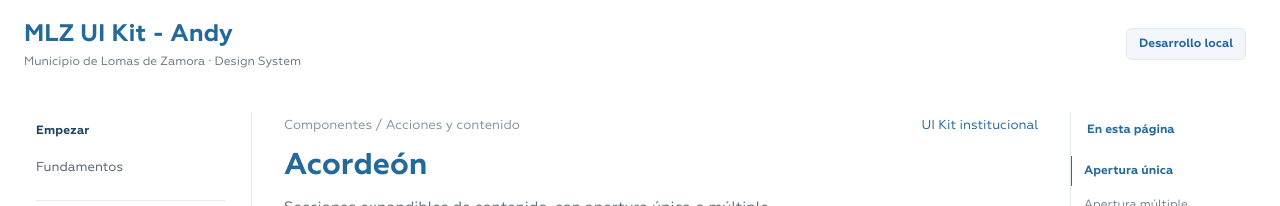
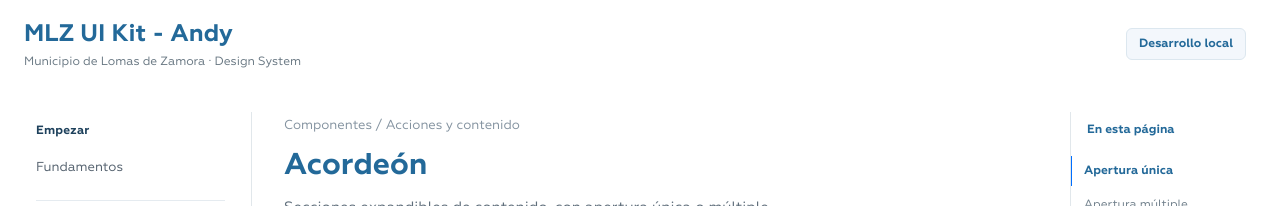
Before and after one commit to SantiagoM96/mlz-muni, a React (Vite) app: page /ui-kit-andy/componentes/acordeon in a window 1280 px wide. Shown: the top 206 px of the page. Built offline with nearby package versions, Linux system fonts and the light colour scheme; a web font is replaced by a local one.

Commit message:
chore(andy): remove redundant UI Kit institucional link from right side of component header

```diff
--- a/src/pages/andy-kit/AndyKitPage.tsx
+++ b/src/pages/andy-kit/AndyKitPage.tsx
@@ -375,7 +375,6 @@ export function AndyKitPage(){
       <h2>{displayName}</h2>
       {meta&&<div className="andy-doc-description">{meta.description}</div>}
      </div>
-     <a href={import.meta.env.BASE_URL+'ui-kit/formularios'} className="andy-original-link">UI Kit institucional</a>
     </div>
     {isComponent?<div className="andy-doc-page"><ComponentDetails id={componentEntry[0]}/></div>:
      isDirectory?<div className="andy-component-directory">{componentGroups.map(group=><section key={group.title}>
```
